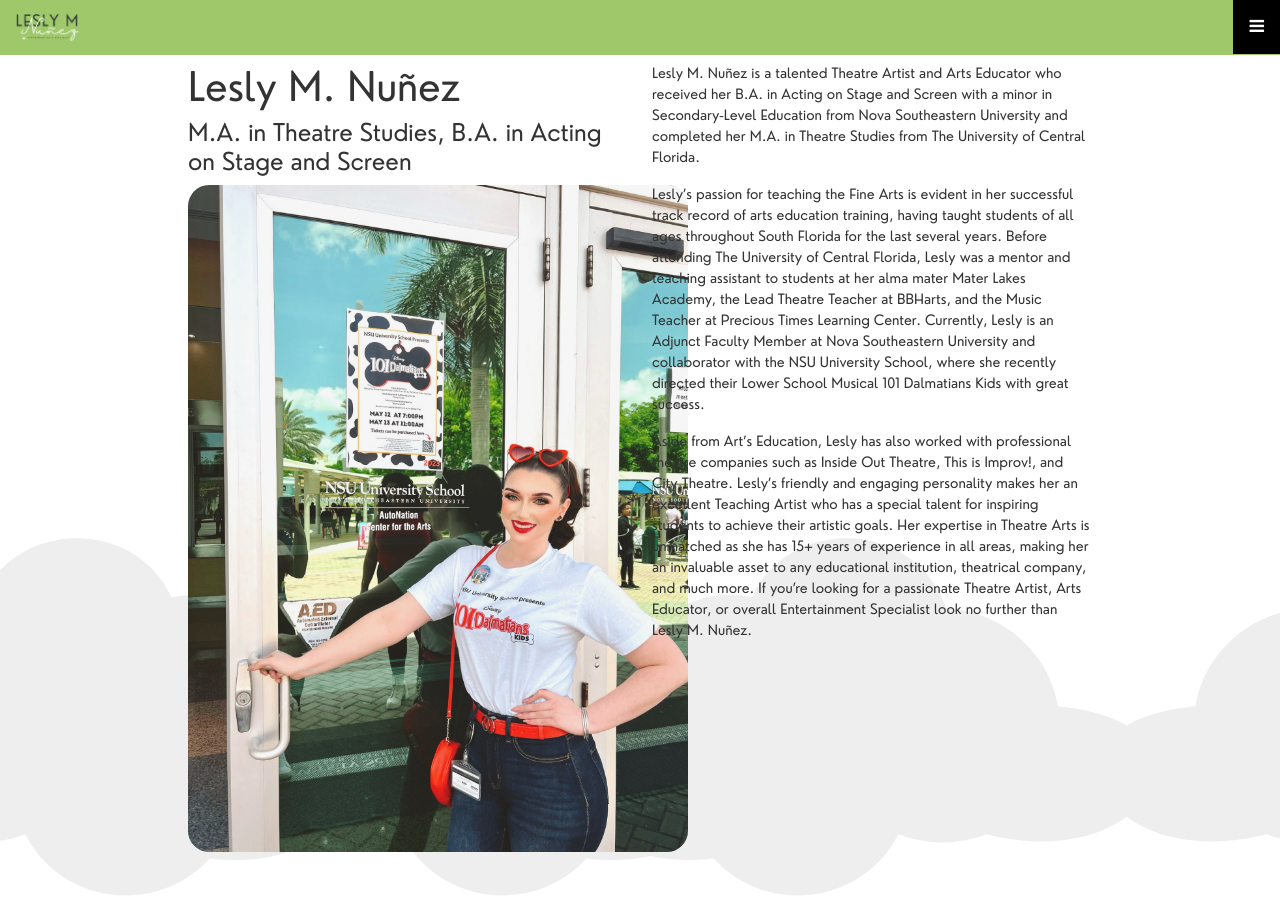
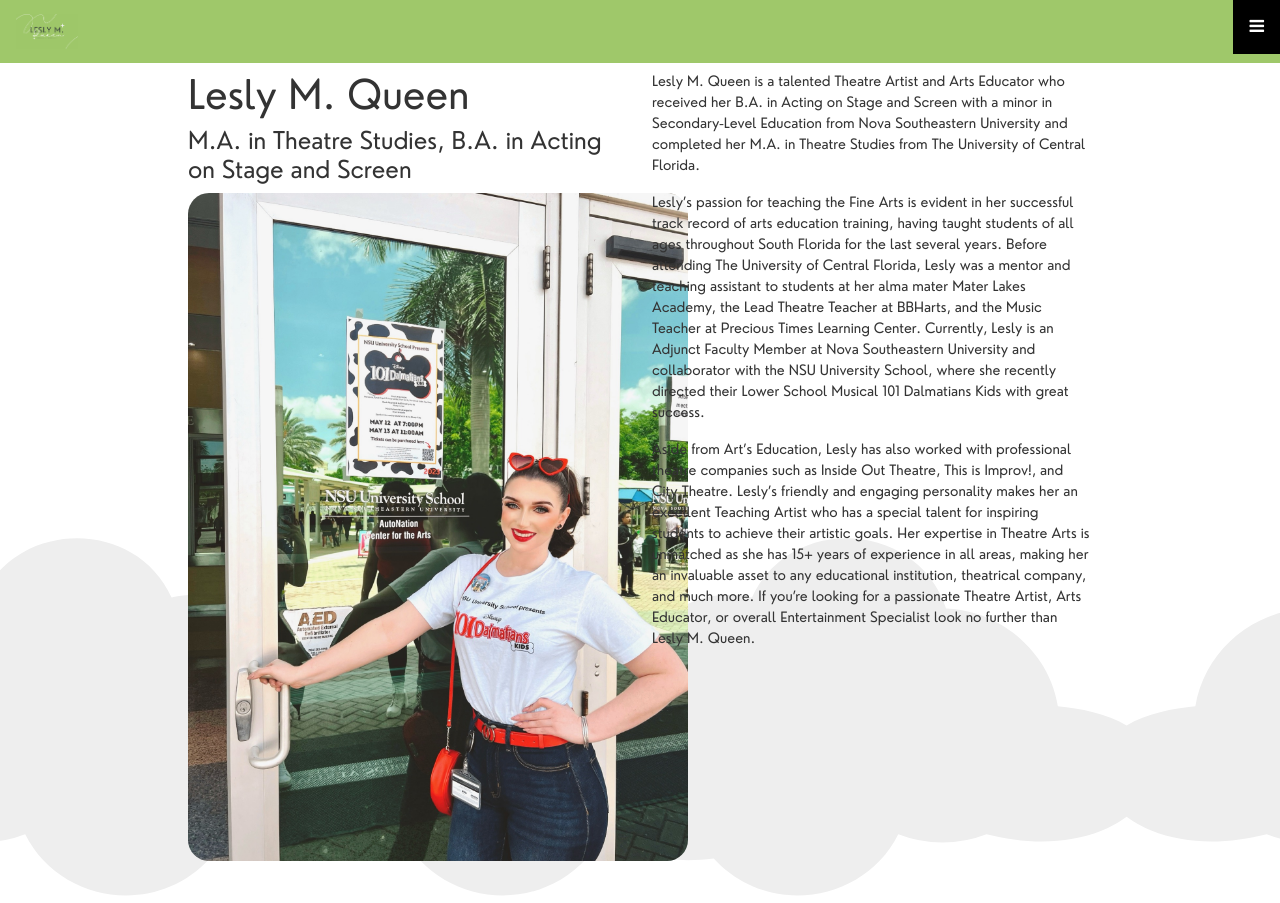
Before and after one commit to ShunpoMechanics/Sunshine, an Angular app: page /artist-bio in a window 1280 px wide. Built offline with nearby package versions, Linux system fonts and the light colour scheme.

Commit message:
updating Nunez to Queen

```diff
--- a/src/app/artist-bio/artist-bio.component.html
+++ b/src/app/artist-bio/artist-bio.component.html
@@ -1,10 +1,10 @@
 <div class="container">
     <div class="row" *ngIf="!isMobile">
         <div class="col-md-6">
-            <h1>Lesly M. Nuñez</h1>
+            <h1>Lesly M. Queen</h1>
             <h4>M.A. in Theatre Studies, B.A. in Acting on Stage and Screen</h4>
             <p>
-                Lesly M. Nuñez is a talented Theatre Artist and Arts Educator who received her B.A. in Acting on Stage and Screen with a minor in Secondary-Level Education from Nova Southeastern University and completed her M.A. in Theatre Studies from The University of Central Florida.
+                Lesly M. Queen is a talented Theatre Artist and Arts Educator who received her B.A. in Acting on Stage and Screen with a minor in Secondary-Level Education from Nova Southeastern University and completed her M.A. in Theatre Studies from The University of Central Florida.
             </p>
 
             <p>
@@ -12,7 +12,7 @@
             </p>
 
             <p>
-                Aside from Art’s Education, Lesly has also worked with professional theatre companies such as Inside Out Theatre, This is Improv!, and City Theatre. Lesly’s friendly and engaging personality makes her an excellent Teaching Artist who has a special talent for inspiring students to achieve their artistic goals. Her expertise in Theatre Arts is unmatched as she has 15+ years of experience in all areas, making her an invaluable asset to any educational institution, theatrical company, and much more. If you’re looking for a passionate Theatre Artist, Arts Educator, or overall Entertainment Specialist look no further than Lesly M. Nuñez.
+                Aside from Art’s Education, Lesly has also worked with professional theatre companies such as Inside Out Theatre, This is Improv!, and City Theatre. Lesly’s friendly and engaging personality makes her an excellent Teaching Artist who has a special talent for inspiring students to achieve their artistic goals. Her expertise in Theatre Arts is unmatched as she has 15+ years of experience in all areas, making her an invaluable asset to any educational institution, theatrical company, and much more. If you’re looking for a passionate Theatre Artist, Arts Educator, or overall Entertainment Specialist look no further than Lesly M. Queen.
             </p>
         </div>
         <div class="col-md-6">
@@ -21,13 +21,13 @@
     </div>
     <div class="row" *ngIf="isMobile">
         <div class="col-md-6">
-            <h1>Lesly M. Nuñez</h1>
+            <h1>Lesly M. Queen</h1>
             <h4>M.A. in Theatre Studies, B.A. in Acting on Stage and Screen</h4>
             <img src="../../assets/bio_pic.jpg">
         </div>
         <div class="col-md-6">
             <p>
-                Lesly M. Nuñez is a talented Theatre Artist and Arts Educator who received her B.A. in Acting on Stage and Screen with a minor in Secondary-Level Education from Nova Southeastern University and completed her M.A. in Theatre Studies from The University of Central Florida.
+                Lesly M. Queen is a talented Theatre Artist and Arts Educator who received her B.A. in Acting on Stage and Screen with a minor in Secondary-Level Education from Nova Southeastern University and completed her M.A. in Theatre Studies from The University of Central Florida.
             </p>
 
             <p>
@@ -35,7 +35,7 @@
             </p>
 
             <p>
-                Aside from Art’s Education, Lesly has also worked with professional theatre companies such as Inside Out Theatre, This is Improv!, and City Theatre. Lesly’s friendly and engaging personality makes her an excellent Teaching Artist who has a special talent for inspiring students to achieve their artistic goals. Her expertise in Theatre Arts is unmatched as she has 15+ years of experience in all areas, making her an invaluable asset to any educational institution, theatrical company, and much more. If you’re looking for a passionate Theatre Artist, Arts Educator, or overall Entertainment Specialist look no further than Lesly M. Nuñez.
+                Aside from Art’s Education, Lesly has also worked with professional theatre companies such as Inside Out Theatre, This is Improv!, and City Theatre. Lesly’s friendly and engaging personality makes her an excellent Teaching Artist who has a special talent for inspiring students to achieve their artistic goals. Her expertise in Theatre Arts is unmatched as she has 15+ years of experience in all areas, making her an invaluable asset to any educational institution, theatrical company, and much more. If you’re looking for a passionate Theatre Artist, Arts Educator, or overall Entertainment Specialist look no further than Lesly M. Queen.
             </p>
         </div>
     </div>
```
Also changed, not shown: src/assets/logo.png.
